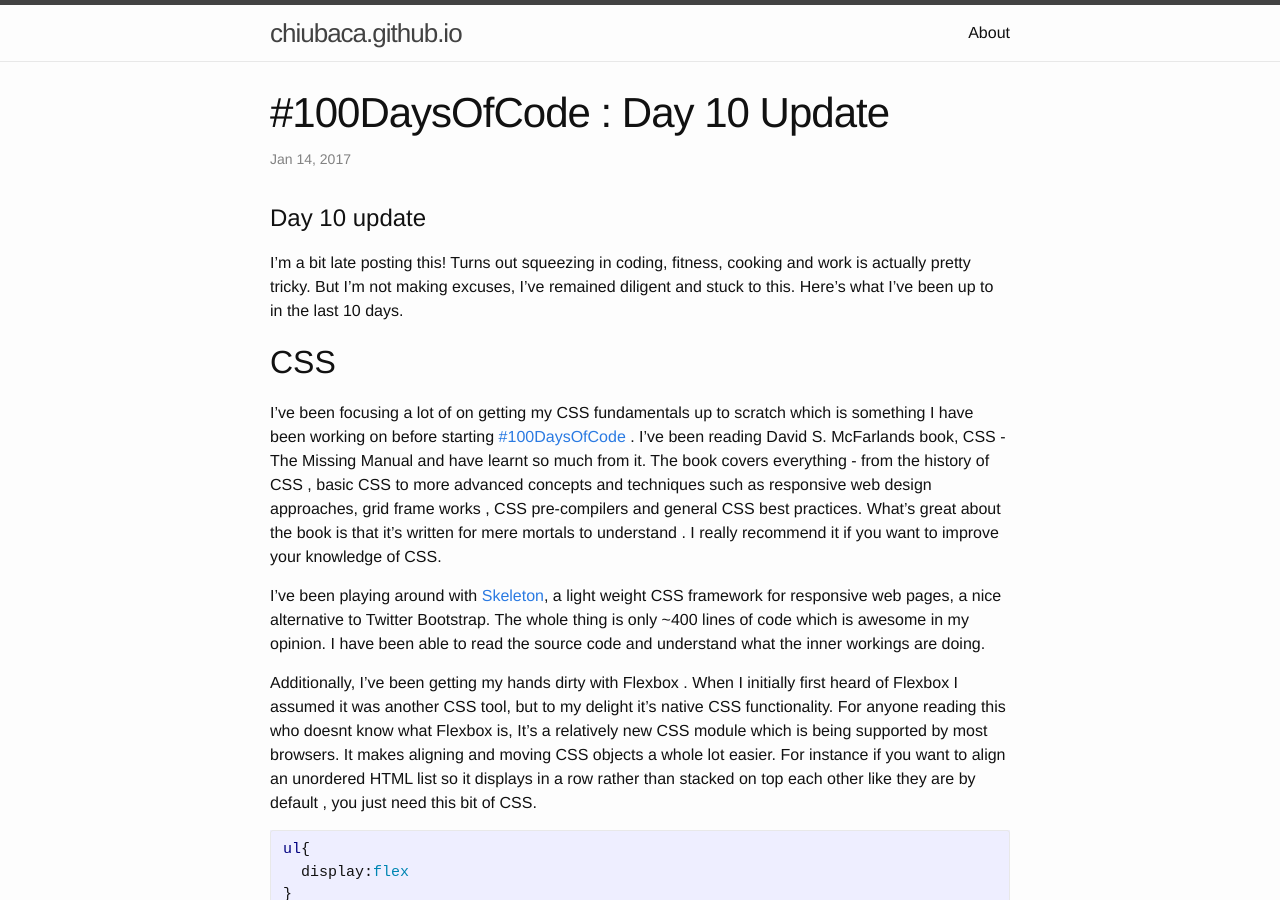
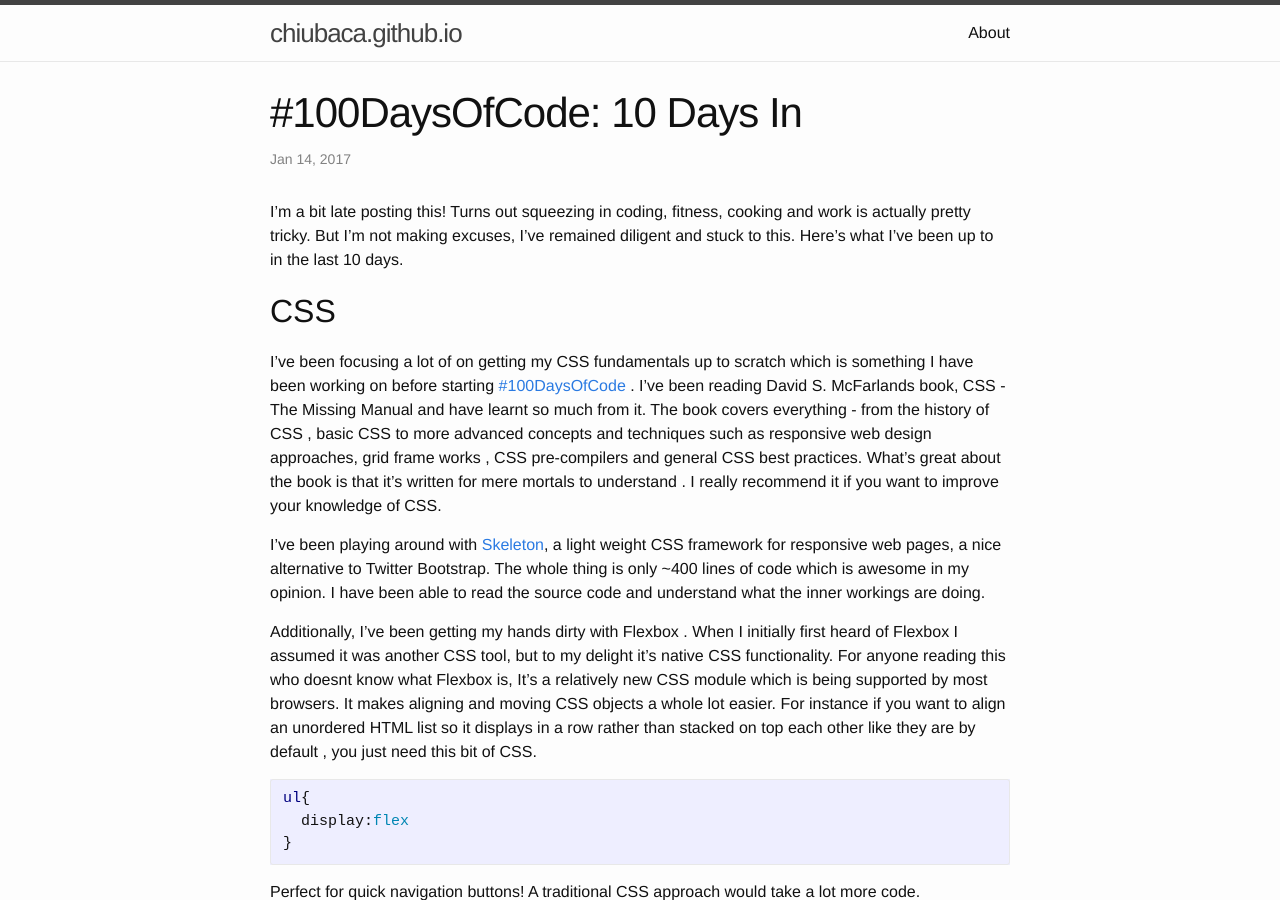
Before and after one commit to chiubaca/chiubaca.github.io, a Jekyll site: the page built from _posts/2017-01-11-10-days-in.markdown, in a window 1280 px wide and 900 px high. Built offline with Jekyll 4.4.1, drawn with Linux system fonts in a browser that asks for light colours.

Commit message:
renamed blog to 10 days in

```diff
--- a/_posts/2017-01-11-day-10-update.markdown
+++ b/_posts/2017-01-11-10-days-in.markdown
@@ -1,11 +1,9 @@
 ---
 layout: post
-title:  "#100DaysOfCode : Day 10 Update"
+title:  "#100DaysOfCode: 10 Days In"
 date:   2017-01-14 21:08:00 +0100
 categories: code
 ---
-
-# Day 10 update
 
 I'm a bit late posting this! Turns out squeezing in coding, fitness, cooking and work is actually pretty tricky. But I'm not making excuses, I've remained diligent and stuck to this. Here's what I've been up to in the last 10 days.
 
```
